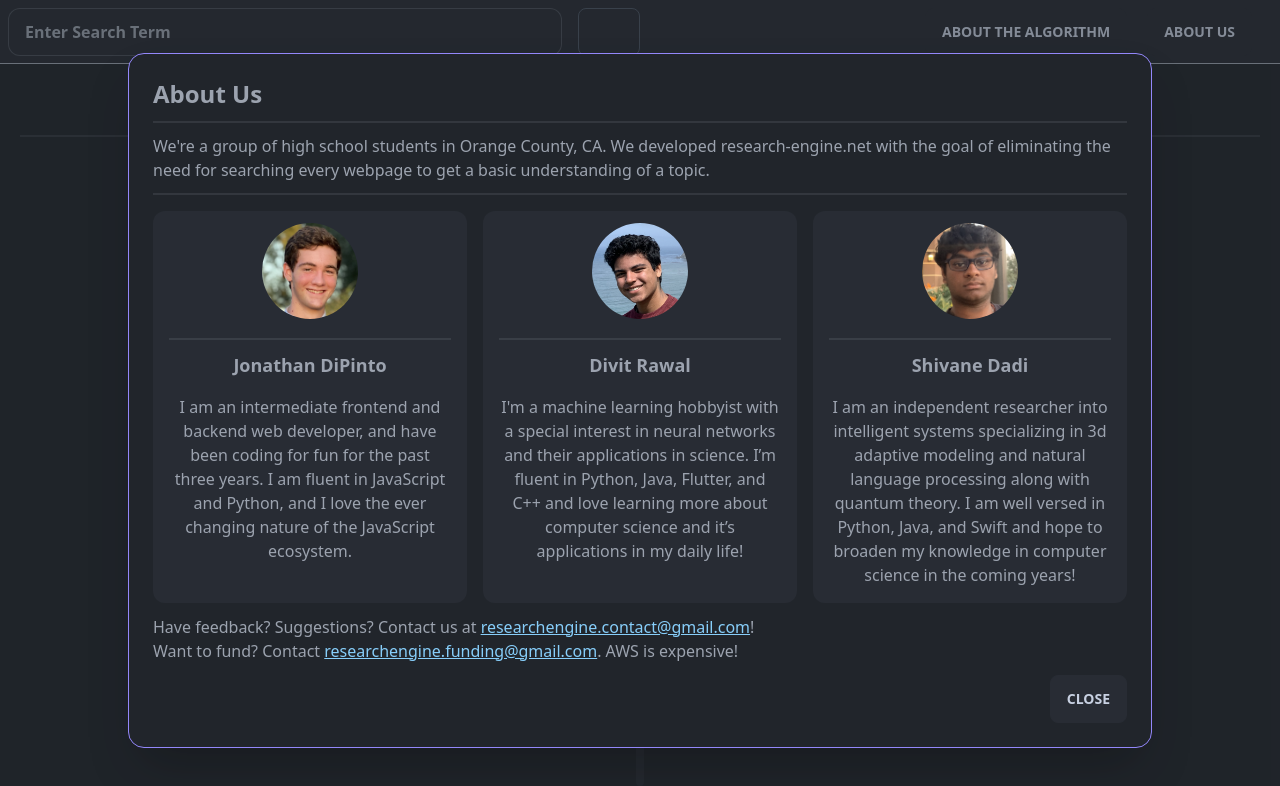
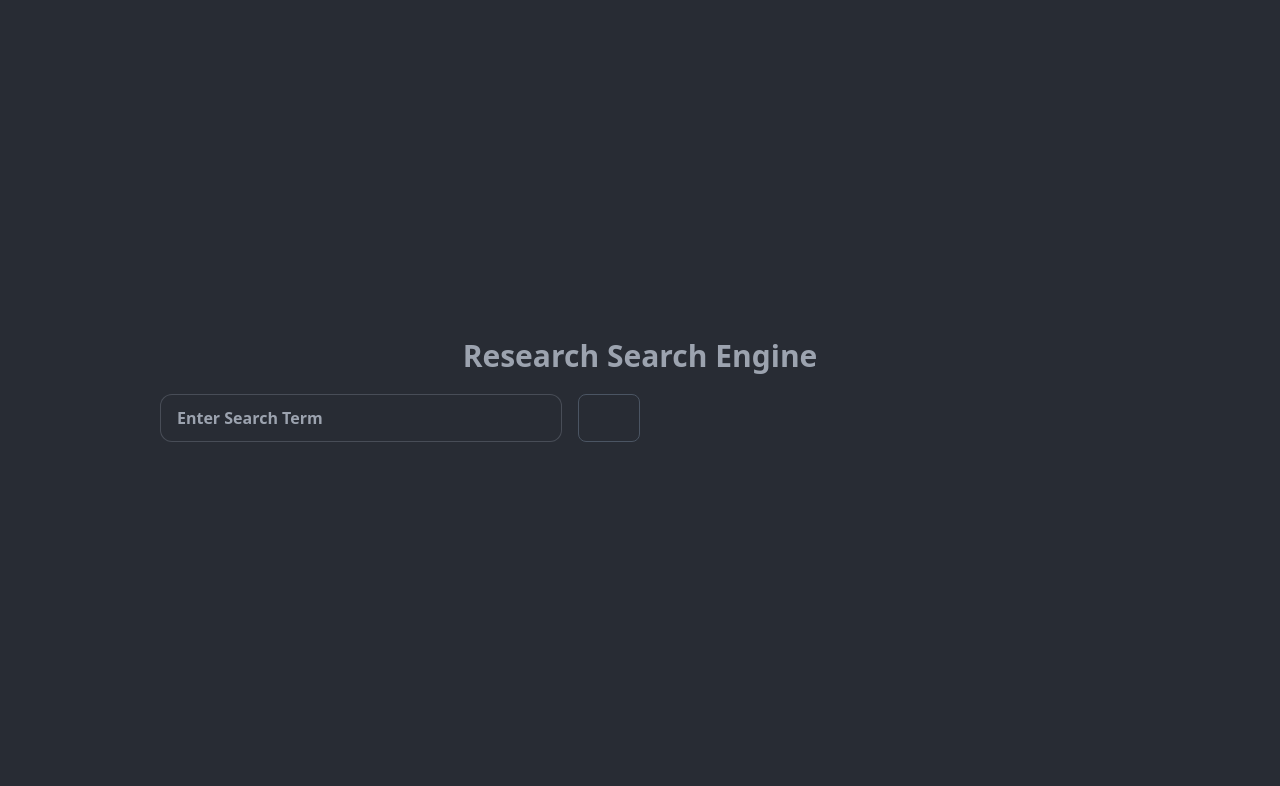
Before and after one commit to divitr/research-engine, a Svelte app in the folder version4/client/: page / in a window 1280 px wide. Shown: the top 786 px of the page. Built offline with nearby package versions, Linux system fonts and the light colour scheme; some icons are missing.

Commit message:
Update App.svelte

```diff
--- a/version4/client/src/App.svelte
+++ b/version4/client/src/App.svelte
@@ -12,7 +12,7 @@
 
 
   let algoModalOpen = false
-  let usModalOpen = true
+  let usModalOpen = false
 
   let multidoc;
   let multiDocString = ""
@@ -23,7 +23,7 @@
 
   let summary = undefined;
   let articles
-  let startPage = false;
+  let startPage = true;
 
   const controller = new AbortController()
 
@@ -61,8 +61,8 @@
   }
 
   async function getSummary(data) {
-    const summary = await fetch("http://127.0.0.1:5000/summarize", {
-    // const summary = await fetch("http://127.0.0.1:5000/testsummary", {
+    // const summary = await fetch("http://127.0.0.1:5000/summarize", {
+    const summary = await fetch("http://127.0.0.1:5000/testsummary", {
       method: "POST",
       headers: {
         "Content-Type": "application/json",
@@ -206,8 +206,8 @@
   }
 
   async function getInfo(query) {
-    const texts = await fetch(`http://127.0.0.1:5000/info/${query}`, {signal: controller.signal})
-    // const texts = await fetch(`http://127.0.0.1:5000/testinfo`)
+    // const texts = await fetch(`http://127.0.0.1:5000/info/${query}`, {signal: controller.signal})
+    const texts = await fetch(`http://127.0.0.1:5000/testinfo`)
     let data = await texts.json()
     data.forEach(el => {
       // console.log(el)
@@ -302,7 +302,9 @@
 
 <main class="bg-base-100 absolute max-h-screen top-0 bottom-0 left-0 right-0">
   <div class="flex items-center justify-between bg-neutral border border-t-0 border-l-0 border-r-0 border-b-gray-400 h-16 p-2 w-full">
-    <Searchbar val={$query} on:message={handleMessage} />
+    <span class='w-1/2'>
+      <Searchbar val={$query} on:message={handleMessage} />
+    </span>
     <span class="flex gap-5 text-gray-400 mx-5">
       <button class="btn modal-button" on:click={() => algoModalOpen = true}>About The Algorithm</button>
       <button class="btn modal-button" on:click={() => usModalOpen = true}>About Us</button>
```
